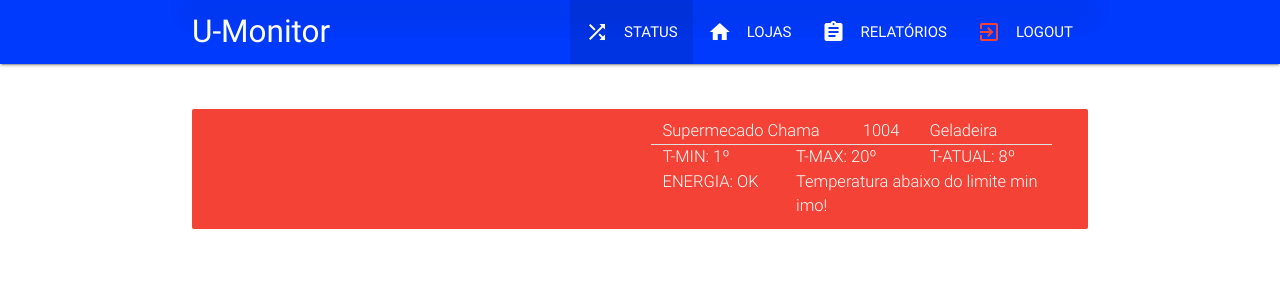
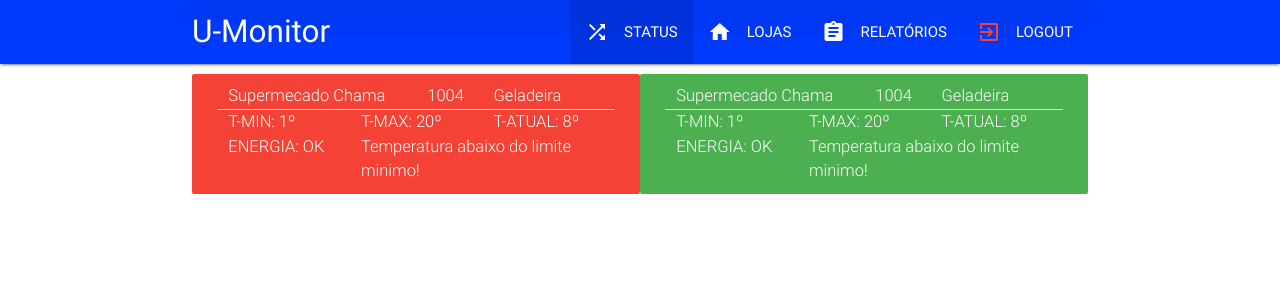
Before and after one commit to Uniliva/tcc-fatec-front-end-angular2, an Angular app: page /status in a window 1280 px wide. Shown: the top 300 px of the page. Built offline with nearby package versions, Linux system fonts and the light colour scheme.

Commit message:
Ajustando estilo

```diff
--- a/src/app/status/dash-status/dash-status.component.css
+++ b/src/app/status/dash-status/dash-status.component.css
@@ -7,25 +7,13 @@
     top: 35px;
     width: auto;
     margin-top: 10px;
-    position: relative;
     max-width: 100%;
     height: auto;
     min-height: 48px;
     line-height: 1.5em;
-    word-break: break-all;
     background-color: #323232;
     padding: 10px 25px;
     font-size: 1.1rem;
     font-weight: 300;
     color: #fff;
-    display: -webkit-box;
-    display: -ms-flexbox;
-    display: flex;
-    -webkit-box-align: center;
-    -ms-flex-align: center;
-    align-items: center;
-    -webkit-box-pack: justify;
-    -ms-flex-pack: justify;
-    justify-content: space-between;
-    cursor: default;
 }
--- a/src/app/status/dash-status/dash-status.component.html
+++ b/src/app/status/dash-status/dash-status.component.html
@@ -1,6 +1,5 @@
 <div class="row">
-    <div class="red alert ">
-  <div class="col s12 m6 l6 ">
+  <div class="red alert  col s12 m6 l6 ">
     <div class="row">
       <div class="col s6">Supermecado Chama</div>
       <div class="col s2">1004</div>
@@ -20,5 +19,27 @@
       <div class="col s8">Temperatura abaixo do limite minimo!</div>
     </div>
   </div>
+
+
+<div class="green alert  col s12 m6 l6 ">
+  <div class="row">
+    <div class="col s6">Supermecado Chama</div>
+    <div class="col s2">1004</div>
+    <div class="col s4">Geladeira</div>
+  </div>
+
+  <div class="divider"></div>
+
+  <div class="row">
+    <div class="col s4">T-MIN: 1º</div>
+    <div class="col s4">T-MAX: 20º</div>
+    <div class="col s4">T-ATUAL: 8º</div>
+  </div>
+
+  <div class="row">
+    <div class="col s4">ENERGIA: OK</div>
+    <div class="col s8">Temperatura abaixo do limite minimo!</div>
   </div>
 </div>
+
+</div>
```
Also changed, not shown: 1 other file (tests, documents, lock files or other folders). Lines whose indentation alone changed are shown as unchanged.
